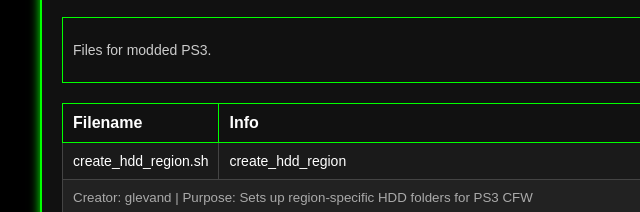
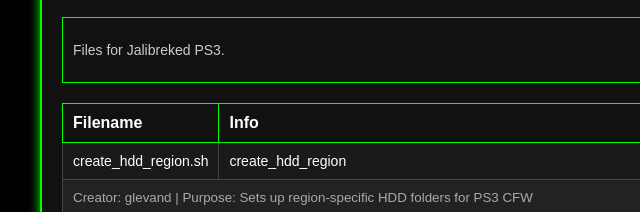
Before and after one commit to stuffbymax/ps3-share, a plain HTML site: page index.html in a window 1280 px wide. Shown: the part 1534-1746 px from the top of the page, 178-818 px from the left. Drawn offline with Linux system fonts and the light colour scheme.

Commit message:
Fix typo in PS3 CFW files section
Corrected the description text to 'Files for Jalibreked PS3.' in the PS3 CFW Files section of index.html.

```diff
--- a/index.html
+++ b/index.html
@@ -60,7 +60,7 @@
 
   <h2>PS3 CFW Files</h2>
   <div class="instructions">
-    <p>Files for modded PS3.</p>
+    <p>Files for Jalibreked PS3.</p>
   </div>
   <table>
     <tr><th>Filename</th><th>Info</th><th>Download</th></tr>
```
